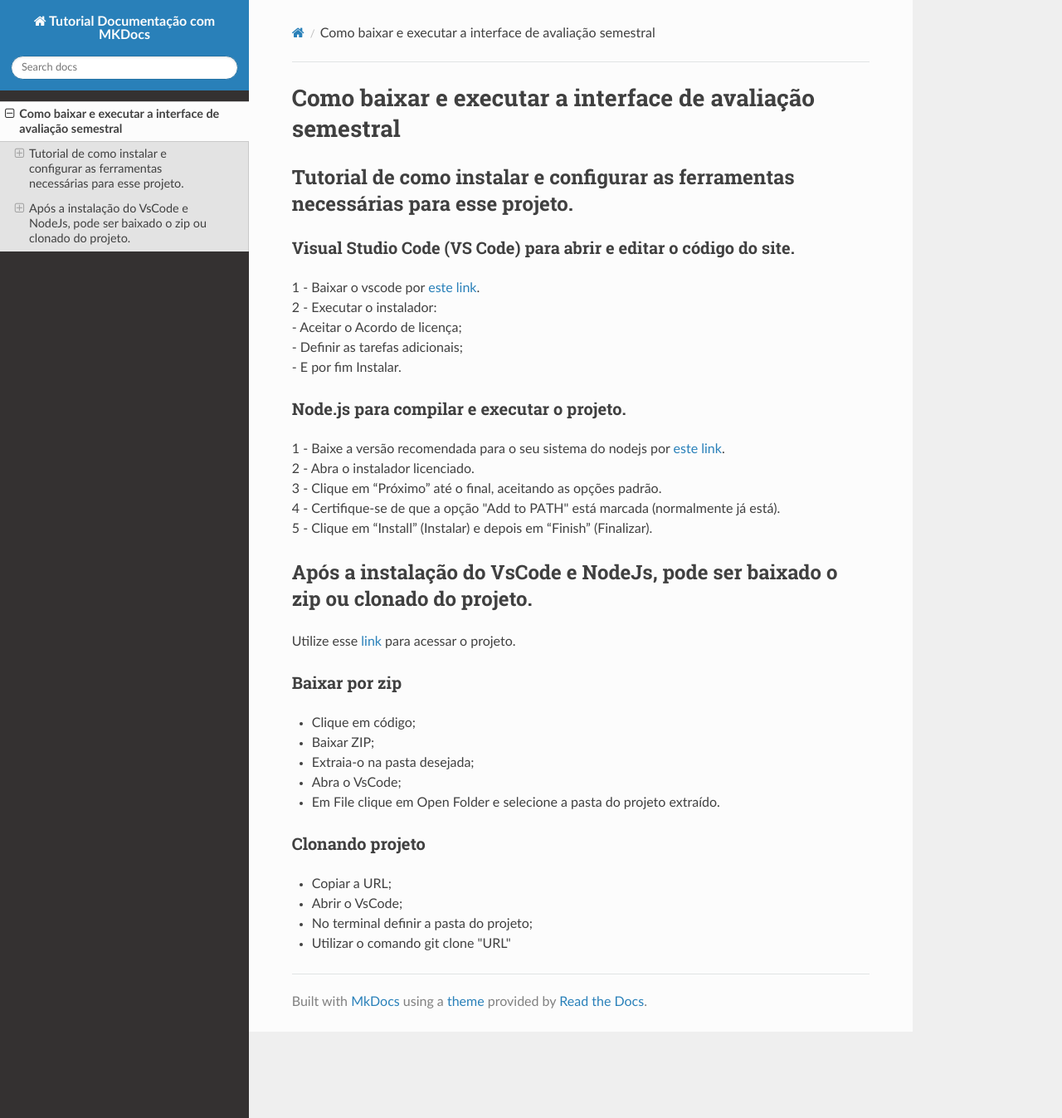
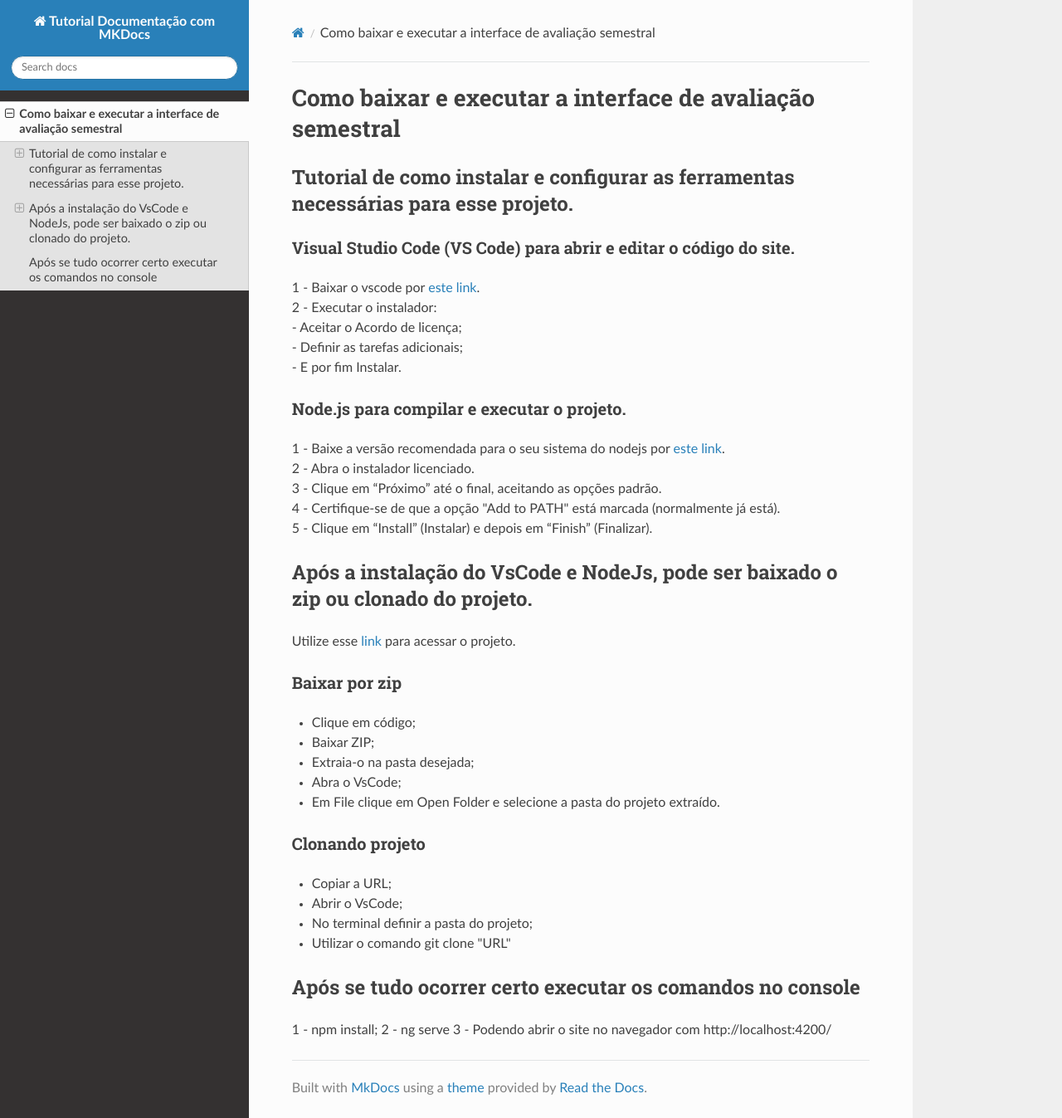
Before and after one commit to CTISM-Prof-Henry/trab-final-tarde-engenharia-da-esperteza, an MkDocs documentation site: the page built from docs/index.md, in a window 1280 px wide and 1347 px high. Shown: the whole window at 83% size. Built offline with MkDocs 1.6.1, drawn with Linux system fonts in a browser that asks for light colours; nearby versions of some CDN libraries.

Commit message:
Update index.md
como executar

```diff
--- a/docs/index.md
+++ b/docs/index.md
@@ -36,3 +36,8 @@ Utilize esse [link](https://github.com/CTISM-Prof-Henry/trab-final-tarde-engenha
 - Abrir o VsCode;
 - No terminal definir a pasta do projeto;
 - Utilizar o comando git clone "URL"
+
+##Após se tudo ocorrer certo executar os comandos no console
+1 - npm install;
+2 - ng serve
+3 - Podendo abrir o site no navegador com http://localhost:4200/
```
